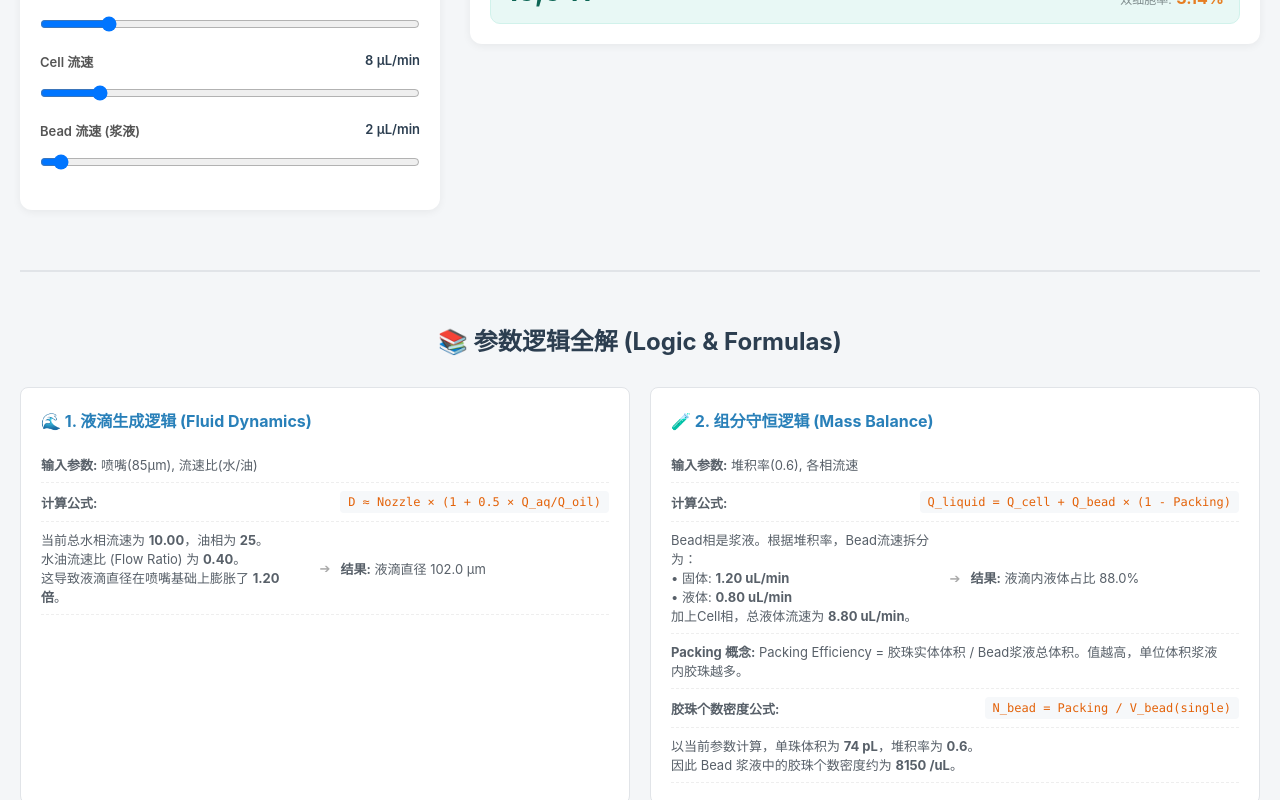
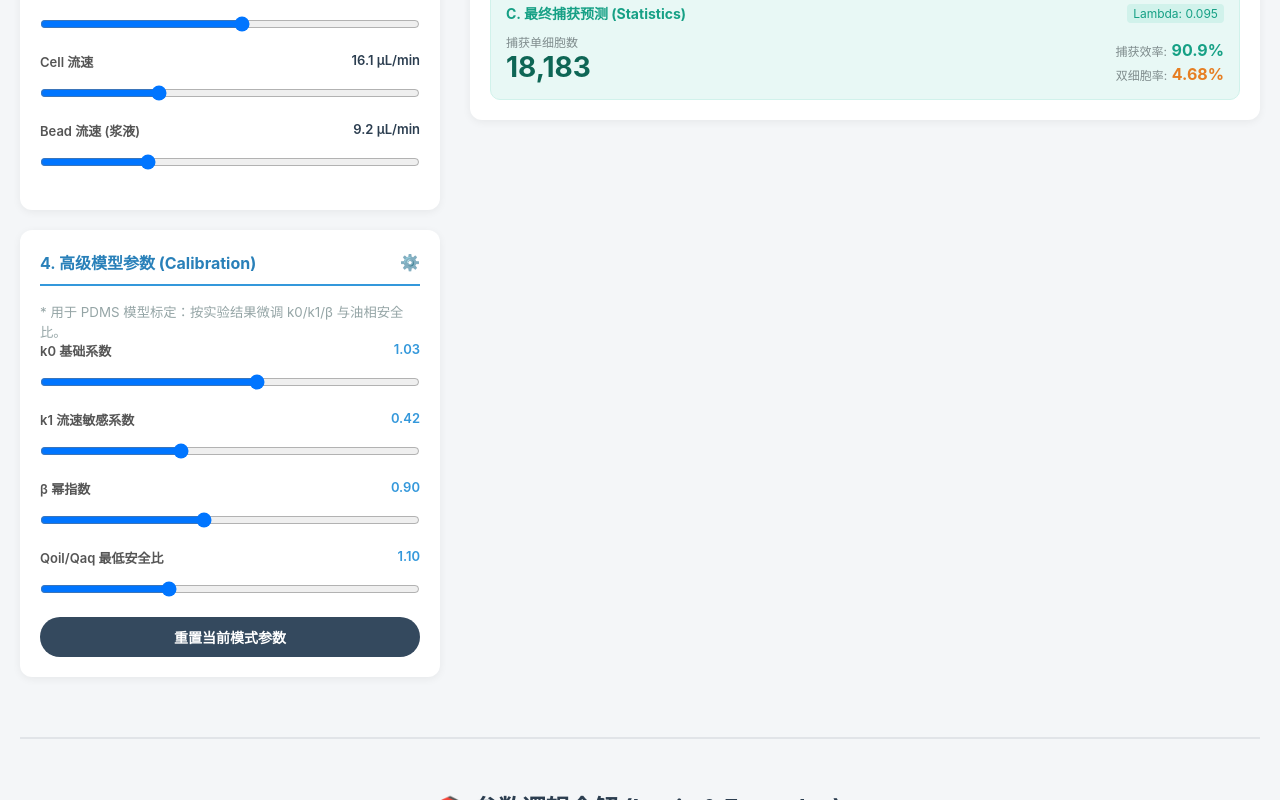
Before and after one commit to wanghulouxia/microfluidic-sim, a React (Create React App) app: page / in a window 1280 px wide. Shown: the part 920-1720 px from the top of the page. Built offline with nearby package versions, Linux system fonts and the light colour scheme.

Commit message:
chore: set PDMS defaults to near-feasible tuned parameters

```diff
--- a/src/App.js
+++ b/src/App.js
@@ -1,4 +1,23 @@
 import React, { useState, useEffect, useCallback } from 'react';
+
+const MODEL_PROFILES = {
+  // Keep 10x model unchanged to preserve current calibrated behavior.
+  '10xV4': {
+    label: '10x V4 (Chip X/GEM-X)',
+    diameterBase: 1.0,
+    diameterFlowCoeff: 0.5,
+    diameterFlowExp: 1.0,
+    minOilToAqRatio: 1.0
+  },
+  // PDMS profile: slightly different droplet-growth sensitivity and stricter oil margin.
+  PDMS: {
+    label: 'PDMS 自研芯片',
+    diameterBase: 1.03,
+    diameterFlowCoeff: 0.42,
+    diameterFlowExp: 0.9,
+    minOilToAqRatio: 1.1
+  }
+};
 
 // --- 样式系统 ---
 const styles = {
@@ -58,22 +77,24 @@ const styles = {
 };
 
 const MicrofluidicSimulator = () => {
+  const [modelMode, setModelMode] = useState('PDMS');
+  const [modelParams, setModelParams] = useState({ ...MODEL_PROFILES.PDMS });
   // --- 1. 全量状态管理 (Inputs) ---
   const [params, setParams] = useState({
     // A. 几何参数
-    nozzleSize: 85, // um
+    nozzleSize: 81.26, // um
     // B. 试剂体积
-    volCell: 140, // uL
-    volBead: 50,  // uL
-    volOil: 400,  // uL
+    volCell: 70, // uL
+    volBead: 70,  // uL
+    volOil: 250,  // uL
     cellTotal: 20000,
     // C. 胶珠物理属性
     beadSize: 52, // um
     packingEfficiency: 0.60, // 0-1
     // D. 流速控制
-    qCell: 8, // uL/min
-    qBead: 2, // uL/min (浆液)
-    qOil: 25, // uL/min
+    qCell: 16.1, // uL/min
+    qBead: 9.2, // uL/min (浆液)
+    qOil: 57.5, // uL/min
   });
 
   const [results, setResults] = useState({});
@@ -82,14 +103,18 @@ const MicrofluidicSimulator = () => {
   // --- 2. 预设场景 ---
   const loadPreset = (type) => {
     if (type === '10xV4') {
+      setModelMode('10xV4');
+      setModelParams({ ...MODEL_PROFILES['10xV4'] });
       setParams({
         ...params, nozzleSize: 54.29, volCell: 75, volBead: 60, volOil: 70, cellTotal: 20000,
         beadSize: 52, packingEfficiency: 0.60, qOil: 15.87, qCell: 17, qBead: 6.8
       });
     } else if (type === 'PDMS') {
+      setModelMode('PDMS');
+      setModelParams({ ...MODEL_PROFILES.PDMS });
       setParams({
-        ...params, nozzleSize: 87, volCell: 140, volBead: 50, volOil: 400, cellTotal: 20000,
-        beadSize: 52, packingEfficiency: 0.60, qOil: 25, qCell: 8, qBead: 2
+        ...params, nozzleSize: 81.26, volCell: 70, volBead: 70, volOil: 250, cellTotal: 20000,
+        beadSize: 52, packingEfficiency: 0.60, qOil: 57.5, qCell: 16.1, qBead: 9.2
       });
     }
   };
@@ -103,6 +128,7 @@ const MicrofluidicSimulator = () => {
   // 使用 useCallback 包裹函数
 const calculateSimulation = useCallback(() => {
     const { nozzleSize, volCell, volBead, volOil, cellTotal, beadSize, packingEfficiency, qCell, qBead, qOil } = params;
+    const profile = modelParams;
     const errors = [];
 
     // --- A. 基础物理量 ---
@@ -124,9 +150,9 @@ const calculateSimulation = useCallback(() => {
     if (flowTotalInput === 0 || qOil === 0) return;
     const flowRatio = flowTotalInput / qOil; // 水油比 Q_aq / Q_oil
 
-    // Scaling Law: D ~ w * (1 + alpha * Q_aq / Q_oil)
-    // 1.0 是基础系数，0.5 是流速比影响系数
-    const diameterFactor = 1.0 + (0.5 * flowRatio);
+    // Mode-specific scaling law:
+    // D ~ w * (k0 + k1 * (Q_aq/Q_oil)^beta)
+    const diameterFactor = profile.diameterBase + (profile.diameterFlowCoeff * Math.pow(flowRatio, profile.diameterFlowExp));
     const dropDiameter = nozzleSize * diameterFactor;
     const dropVolume_pL = (4/3) * Math.PI * Math.pow(dropDiameter / 2, 3) / 1000;
 
@@ -175,7 +201,9 @@ const calculateSimulation = useCallback(() => {
     const efficiency = (capturedCells / cellTotal) * 100;
 
     // --- F. 警报逻辑 ---
-    if (qOil < flowTotalInput) errors.push("⚠️ 射流风险 (Jetting): 油流速 < 水流速，无法稳定切断液滴！");
+    if (qOil < flowTotalInput * profile.minOilToAqRatio) {
+      errors.push(`⚠️ 射流风险 (Jetting): 当前模型要求 Q_oil >= ${profile.minOilToAqRatio.toFixed(2)} × Q_aq。`);
+    }
     if (dropDiameter < beadSize) errors.push("⛔ 物理堵塞: 液滴直径 < 胶珠直径！");
     if (beadOccupancy > 1.2) errors.push("⚠️ 胶珠过载: Occupancy > 120%，将出现双珠 (Doublet Beads)。");
     if (timeOil <= timeCell && timeOil <= timeBead) errors.push("⚠️ 油量限制: 油相将最先耗尽，实验提前结束。");
@@ -208,9 +236,14 @@ const calculateSimulation = useCallback(() => {
       flowRatio: flowRatio.toFixed(2),
       flowSolid: flowSolid.toFixed(2),
       flowLiquidTotal: flowLiquidTotal.toFixed(2),
-      flowTotalInput: flowTotalInput.toFixed(2)
+      flowTotalInput: flowTotalInput.toFixed(2),
+      modelLabel: profile.label,
+      diameterBase: profile.diameterBase.toFixed(2),
+      diameterFlowCoeff: profile.diameterFlowCoeff.toFixed(2),
+      diameterFlowExp: profile.diameterFlowExp.toFixed(2),
+      minOilToAqRatio: profile.minOilToAqRatio.toFixed(2)
     });
-  }, [params]); // 注意：这是 useCallback 的依赖数组
+  }, [params, modelParams]); // 注意：这是 useCallback 的依赖数组
 // 使用稳定的 calculateSimulation 函数作为依赖
   useEffect(() => {
     calculateSimulation();
@@ -219,6 +252,13 @@ const calculateSimulation = useCallback(() => {
   const handleInputChange = (e) => {
     const { name, value } = e.target;
     setParams({ ...params, [name]: parseFloat(value) });
+  };
+  const handleModelParamChange = (e) => {
+    const { name, value } = e.target;
+    setModelParams({ ...modelParams, [name]: name === 'label' ? value : parseFloat(value) });
+  };
+  const resetModelProfile = () => {
+    setModelParams({ ...(MODEL_PROFILES[modelMode] || MODEL_PROFILES.PDMS) });
   };
 
   return (
@@ -294,12 +334,43 @@ const calculateSimulation = useCallback(() => {
               <input type="range" min="1" max="30" name="qBead" value={params.qBead} onChange={handleInputChange} style={styles.range} />
             </div>
           </div>
+
+          <div style={styles.card}>
+            <div style={styles.sectionTitle}><span>4. 高级模型参数 (Calibration)</span><span>⚙️</span></div>
+            <small style={{color:'#95a5a6'}}>
+              {modelMode === '10xV4'
+                ? '* 10x 模型参数已锁定（保持当前校准）。切换到 PDMS 模式可调参。'
+                : '* 用于 PDMS 模型标定：按实验结果微调 k0/k1/β 与油相安全比。'}
+            </small>
+            <div style={styles.inputGroup}>
+              <label style={styles.label}>k0 基础系数 <span style={{color:'#3498db'}}>{modelParams.diameterBase.toFixed(2)}</span></label>
+              <input type="range" min="0.8" max="1.2" step="0.01" name="diameterBase" value={modelParams.diameterBase} onChange={handleModelParamChange} style={styles.range} disabled={modelMode === '10xV4'} />
+            </div>
+            <div style={styles.inputGroup}>
+              <label style={styles.label}>k1 流速敏感系数 <span style={{color:'#3498db'}}>{modelParams.diameterFlowCoeff.toFixed(2)}</span></label>
+              <input type="range" min="0.2" max="0.8" step="0.01" name="diameterFlowCoeff" value={modelParams.diameterFlowCoeff} onChange={handleModelParamChange} style={styles.range} disabled={modelMode === '10xV4'} />
+            </div>
+            <div style={styles.inputGroup}>
+              <label style={styles.label}>β 幂指数 <span style={{color:'#3498db'}}>{modelParams.diameterFlowExp.toFixed(2)}</span></label>
+              <input type="range" min="0.6" max="1.3" step="0.01" name="diameterFlowExp" value={modelParams.diameterFlowExp} onChange={handleModelParamChange} style={styles.range} disabled={modelMode === '10xV4'} />
+            </div>
+            <div style={styles.inputGroup}>
+              <label style={styles.label}>Qoil/Qaq 最低安全比 <span style={{color:'#3498db'}}>{modelParams.minOilToAqRatio.toFixed(2)}</span></label>
+              <input type="range" min="0.9" max="1.5" step="0.01" name="minOilToAqRatio" value={modelParams.minOilToAqRatio} onChange={handleModelParamChange} style={styles.range} disabled={modelMode === '10xV4'} />
+            </div>
+            <button style={{...styles.button, backgroundColor:'#34495e', width:'100%', boxShadow:'none'}} onClick={resetModelProfile}>
+              重置当前模式参数
+            </button>
+          </div>
         </div>
 
         {/* === 右侧：全结果展示 === */}
         <div>
           <div style={styles.card}>
             <div style={styles.sectionTitle}><span>预测仪表盘</span><span>📊</span></div>
+            <div style={{fontSize:'12px', color:'#6c7a89', marginBottom:'10px'}}>
+              当前模型：<b>{results.modelLabel || MODEL_PROFILES[modelMode].label}</b>
+            </div>
 
             {/* 动态示意图 */}
             <div style={styles.visualBox}>
@@ -418,13 +489,14 @@ const calculateSimulation = useCallback(() => {
             </div>
             <div style={styles.logicRow}>
               <div style={styles.logicDesc}><b>计算公式:</b></div>
-              <div style={styles.logicFormula}>D ≈ Nozzle × (1 + 0.5 × Q_aq/Q_oil)</div>
+              <div style={styles.logicFormula}>D ≈ Nozzle × (k0 + k1 × (Q_aq/Q_oil)^β)</div>
             </div>
             <div style={styles.logicRow}>
               <div style={styles.logicDesc}>
                 当前总水相流速为 <b>{results.flowTotalInput}</b>，油相为 <b>{params.qOil}</b>。<br/>
                 水油流速比 (Flow Ratio) 为 <b>{results.flowRatio}</b>。<br/>
-                这导致液滴直径在喷嘴基础上膨胀了 <b>{(1 + 0.5 * parseFloat(results.flowRatio)).toFixed(2)}倍</b>。
+                当前模型参数：k0=<b>{results.diameterBase}</b>, k1=<b>{results.diameterFlowCoeff}</b>, β=<b>{results.diameterFlowExp}</b>。<br/>
+                这导致液滴直径在喷嘴基础上膨胀了 <b>{(parseFloat(results.diameterBase || '1') + parseFloat(results.diameterFlowCoeff || '0.5') * Math.pow(parseFloat(results.flowRatio || '0'), parseFloat(results.diameterFlowExp || '1'))).toFixed(2)}倍</b>。
               </div>
               <div style={styles.logicArrow}>➔</div>
               <div style={styles.logicDesc}><b>结果:</b> 液滴直径 {results.dropDiameter} μm</div>
```
